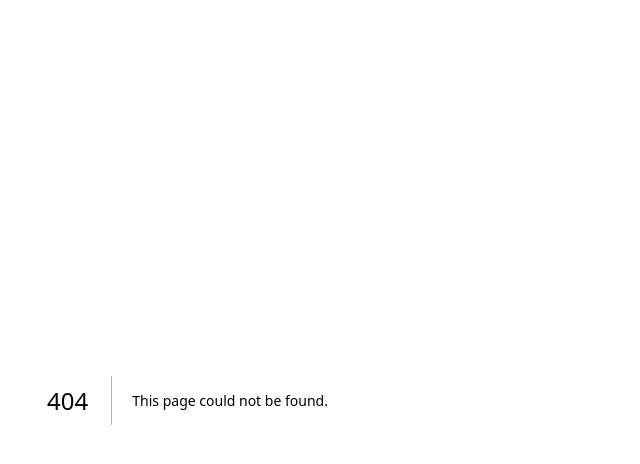
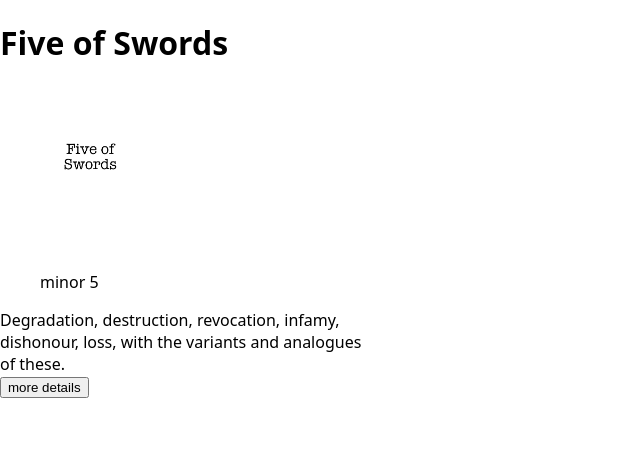
Before and after one commit to rabe200/Capstone_Tarot_App, a Next.js app: page /cards/dailycard/detail in a window 1280 px wide. Before the commit this address had no page. Shown: the top 464 px of the page, without its empty margins (0-640 px from the left). Built offline with nearby package versions, Linux system fonts and the light colour scheme.

Commit message:
add userstory2

```diff
--- a/package.json
+++ b/package.json
@@ -18,7 +18,8 @@
     "react": "18.2.0",
     "react-dom": "18.2.0",
     "styled-components": "^5.3.6",
-    "swr": "^2.1.2"
+    "swr": "^2.1.2",
+    "use-local-storage": "^2.3.6"
   },
   "devDependencies": {
     "@svgr/webpack": "^6.5.1",
--- a/pages/_app.js
+++ b/pages/_app.js
@@ -1,26 +1,27 @@
 import GlobalStyle from "../styles";
 import { cards } from "../lib/data";
-import { useState } from "react";
-import { useEffect } from "react";
+// import useLocalStorageState from "use-local-storage";
+import { useState, useEffect } from "react";
+import { getCardById } from "../lib/data";
 
 export default function App({ Component, pageProps }) {
-  const [randomNumber, setRandomNumber] = useState(undefined);
-  function RandomNumber() {
-    useEffect(() => {
-      setRandomNumber(Math.floor(Math.random() * 77 + 0));
-    }, []);
-    return { randomNumber };
-  }
+  const [id, setId] = useState(undefined);
+  useEffect(() => {
+    setId(Math.floor(Math.random() * 77 + 0));
+  }, []);
 
+  const dailyCard = getCardById(id);
   return (
     <>
       <GlobalStyle />
-      <Component
-        {...pageProps}
-        cards={cards}
-        onClick={RandomNumber()}
-        randomNumber={randomNumber}
-      />
+      <Component {...pageProps} dailyCard={dailyCard} cards={cards} id={id} />
     </>
   );
 }
+// const [randomNumber, setRandomNumber] = useLocalStorageState("randomNumber", {
+//   defaultValue: 2,
+// });
+
+// const [comments, setComment] = useLocalStorageState("comments", {
+//   defaultValue: [{ id: "1", day: "day1", comment: "comment" }],
+// });
--- /dev/null
+++ b/pages/cards/dailycard/detail/index.js
@@ -0,0 +1,33 @@
+import Image from "next/image";
+import Link from "next/link";
+
+export default function Details({ dailyCard }) {
+  if (dailyCard) {
+    return (
+      <>
+        <h1>{dailyCard.name}</h1>
+        <figure>
+          <Image
+            width="100"
+            height="180"
+            src={dailyCard.image}
+            alt={dailyCard.name}
+          />
+          <figcaption>
+            {dailyCard.type} {dailyCard.value_int}
+          </figcaption>
+        </figure>
+        <section>{dailyCard.meaning_up}</section>
+        <Link
+          href={{
+            pathname: "/cards/dailycard/detail/description",
+          }}
+        >
+          <button type="button">more details</button>
+        </Link>
+      </>
+    );
+  } else {
+    return <p>nope</p>;
+  }
+}
--- a/pages/index.js
+++ b/pages/index.js
@@ -1,11 +1,11 @@
 import Link from "next/link";
 
-export default function HomePage({ randomNumber }) {
+export default function HomePage() {
   return (
     <>
-      <Link href={`/cards/${randomNumber}`}>DAILY CARD </Link>
+      <Link href={`/cards/dailycard`}>DAILY CARD</Link>
       <p></p>
-      <Link href="/cards">CARDLIST</Link>
+      <Link href="/cards/">CARDLIST</Link>
     </>
   );
 }
```
Also changed, not shown: pages/cards/dailycard/detail/description.js (added, +33 -0 lines), pages/cards/dailycard/index.js (renamed from pages/cards/[id].js, +14 -8 lines), lib/data.js, 1 other file (tests, documents, lock files or other folders).
